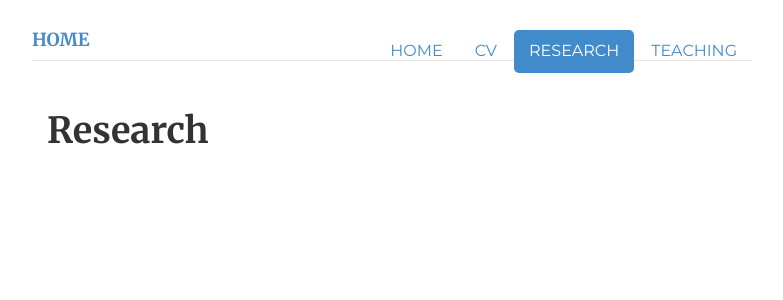
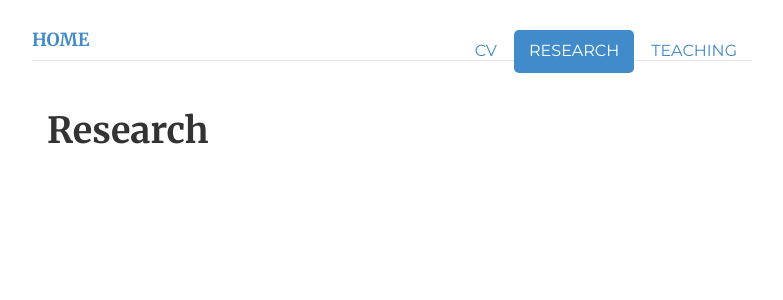
Before and after one commit to morihiroaki/morihiroaki.github.io, a Jekyll site: the page built from research.html, in a window 1280 px wide. Shown: the top 300 px of the page, without its empty margins (248-1031 px from the left). Built offline with Jekyll 4.4.1, drawn with Linux system fonts in a browser that asks for light colours.

Commit message:
Update header_subpage.html

```diff
--- a/_includes/header_subpage.html
+++ b/_includes/header_subpage.html
@@ -1,6 +1,5 @@
 <div class="header">
       <ul class="nav nav-pills pull-right">
-        <li><a href="/index.html">Home</a></li>
         <li class="{{ page.cv }}"><a href="/cv.html" title="CV">CV</a></li>
         <li class="{{ page.research }}"><a href="/research.html" title="Research">Research</a></li>
         <li class="{{ page.teaching }}"><a href="/teaching.html" title="Teaching">Teaching</a></li>
```
